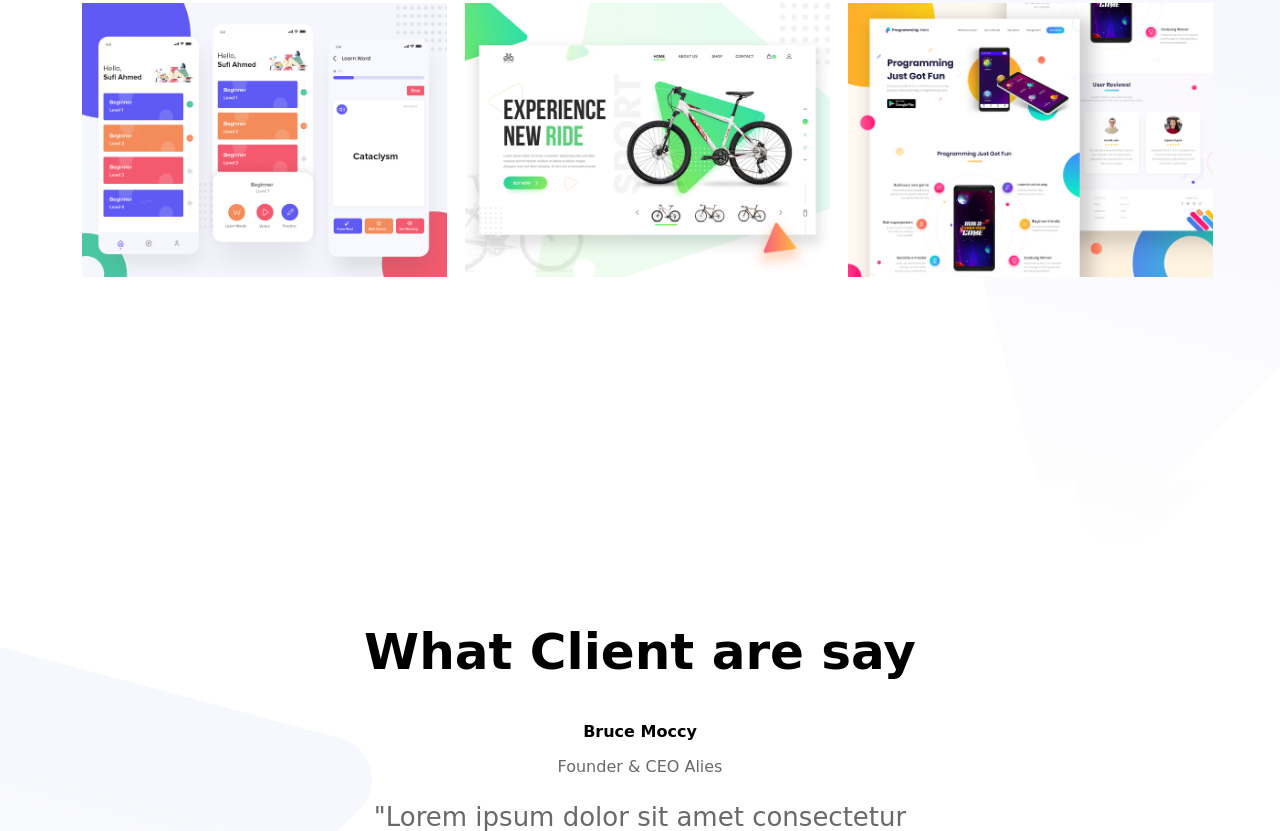
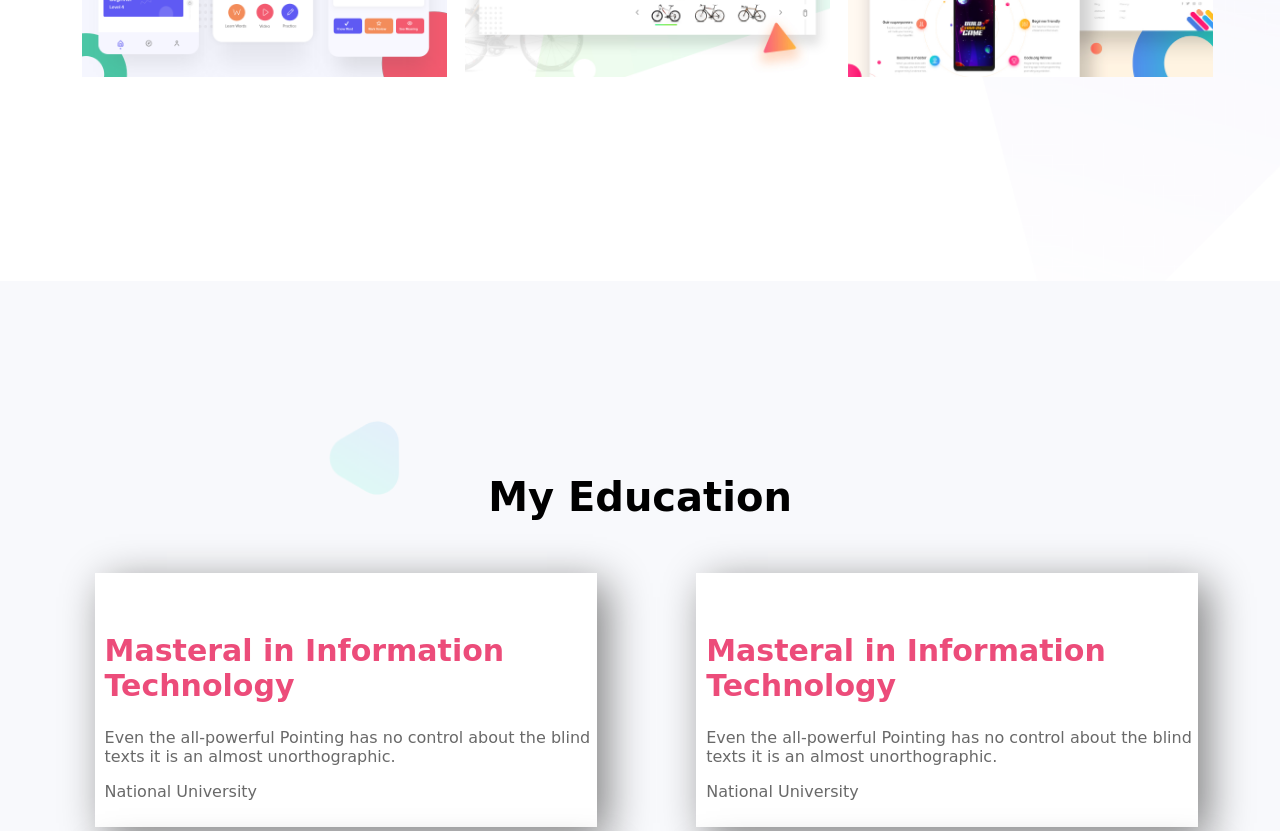
Before and after one commit to ashraf-git/my-portfolio-website, a plain HTML site: page index.html in a window 1280 px wide. Shown: the part 1969-2800 px from the top of the page. Drawn offline with Linux system fonts and the light colour scheme; a web font is replaced by a local one.

Commit message:
my-portfolio-site-complete

```diff
--- a/index.html
+++ b/index.html
@@ -16,12 +16,12 @@
             <a class="link-button" target="_blank" href="https://google.com">HIRE ME</a>
         </div>
         <div class="half-width">
-            <img src="images/peter.png" alt="">
+            <img src="images/header-profile.png" alt="">
         </div>
     </section>
     <section class="biography-area">
         <div class="half-width">
-            <img src="images/peter_dream.png" alt="">
+            <img src="images/profile.png" alt="">
         </div>
         <div class="half-width">
             <h2>Biography</h2>>
@@ -39,6 +39,33 @@
         </div>
         <div class="single-work">
             <img src="images/latest-work/work-3.jpg" alt="">
+        </div>
+    </section>
+    <section class="experience-area">
+        <h2 style="text-align: center;">My Education</h2>
+        <div class="half-width">
+            <div class="education-single">
+                <h2 class="orange-highlight">Masteral in Information Technology</h2>
+                <p>Even the all-powerful Pointing has no control about the blind texts it is an almost unorthographic.</p>
+                <p>National University</p>
+            </div>
+            <div class="education-single">
+                <h2 class="orange-highlight">Masteral in Information Technology</h2>
+                <p>Even the all-powerful Pointing has no control about the blind texts it is an almost unorthographic.</p>
+                <p>National University</p>
+            </div>
+        </div>
+        <div class="half-width">
+            <div class="education-single">
+                <h2 class="orange-highlight">Masteral in Information Technology</h2>
+                <p>Even the all-powerful Pointing has no control about the blind texts it is an almost unorthographic.</p>
+                <p>National University</p>
+            </div>
+            <div class="education-single">
+                <h2 class="orange-highlight">Masteral in Information Technology</h2>
+                <p>Even the all-powerful Pointing has no control about the blind texts it is an almost unorthographic.</p>
+                <p>National University</p>
+            </div>
         </div>
     </section>
     <section class="client-area">
--- a/style.css
+++ b/style.css
@@ -15,7 +15,7 @@ p{
 section{
     padding-top: 100px;
     padding-bottom: 150px;
-    height: 600px;
+    height: 500px;
 }
 .orange-highlight{
     color: #EC4C7A;
@@ -72,6 +72,33 @@ section{
 .single-work img{
     width: 100%;
 }
+.experience-area{
+    background-image: url(images/biography-bg.png);
+    background-size: cover;
+    background-position: left;
+    background-repeat: no-repeat;
+    height: 700px;
+    padding-bottom: 100px;
+}
+.education-single{
+    margin: 5px;
+    padding-left: 10px;
+    padding-bottom: 10px;
+    box-shadow: 10px 10px 40px gray;
+    background-color: white;
+    transition: all .5s ease-in-out;
+}
+.education-single h2{
+    font-size: 30px;
+    margin-top: 20px;
+}
+.education-single:hover{
+    border-left: 7px solid;
+    border-image: linear-gradient(180deg, #EC4C7A, #f046e7);
+    border-image-slice: 1;
+    border-radius: 5px;
+    font-size: 18px;
+}
 .client-area{
     text-align: center;
     background-image: url(images/footer-bg.png);
@@ -99,6 +126,7 @@ section{
 .mail p{
     color: white;
     font-size: 16px;
+    margin-bottom: -10px;
 }
 footer{
     margin-bottom: 30px;
```
Also changed, not shown: images/header-profile.png (added), images/profile.png (added).
